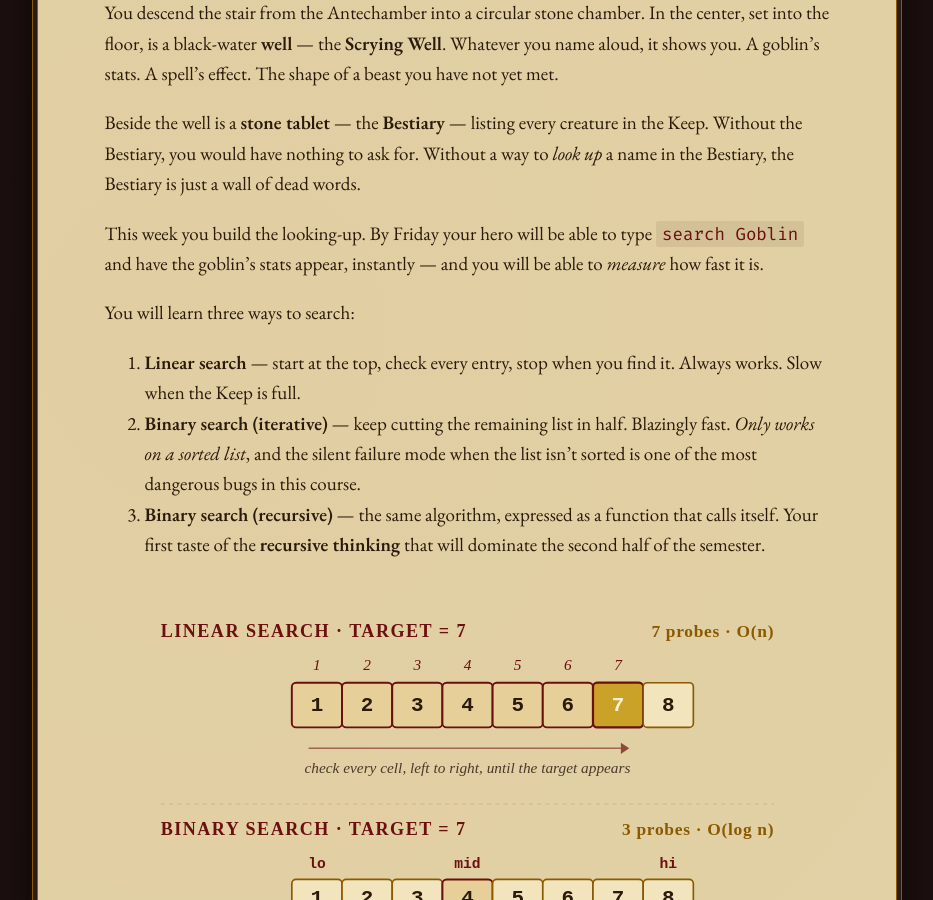
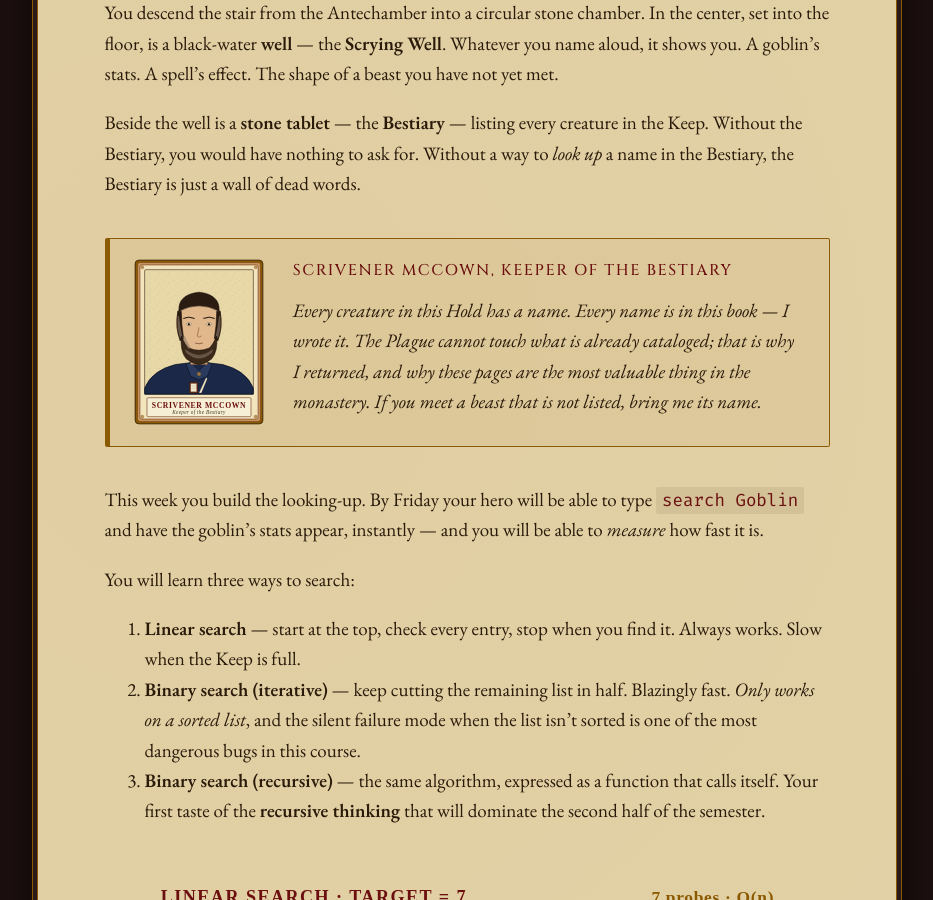
Before and after one commit to HogRed/comp2450, a Jekyll site: the page built from _floors/floor-01.md, in a window 1280 px wide and 900 px high, scrolled down 581 px. Shown: the whole window, without its empty margins (173-1106 px from the left). Built offline with Jekyll 4.4.1, drawn with Linux system fonts in a browser that asks for light colours; some web fonts are replaced.

Commit message:
Place Brother Faith on Floor 0 and Scrivener McCown on Floor 1
The Abbot now greets the student at the gate of the Antechamber, framing
Floor 0's vocabulary work in his voice. McCown introduces himself
beside the Bestiary on Floor 1 as its author and explains why
cataloging is the only known counter to the Unsorted Plague — turning
the stone tablet from set dressing into a named character's life work.

Co-Authored-By: Claude Opus 4.7 <noreply@anthropic.com>

```diff
--- a/_floors/floor-01.md
+++ b/_floors/floor-01.md
@@ -11,6 +11,17 @@ zybook: "Chapter 2"
 You descend the stair from the Antechamber into a circular stone chamber. In the center, set into the floor, is a black-water **well** — the **Scrying Well**. Whatever you name aloud, it shows you. A goblin's stats. A spell's effect. The shape of a beast you have not yet met.
 
 Beside the well is a **stone tablet** — the **Bestiary** — listing every creature in the Keep. Without the Bestiary, you would have nothing to ask for. Without a way to *look up* a name in the Bestiary, the Bestiary is just a wall of dead words.
+
+<div class="character-card" markdown="1">
+<div class="character-portrait">
+  <img src="{{ '/assets/portraits/mccown.svg' | relative_url }}" alt="Scrivener McCown, Keeper of the Bestiary — scholar with salt-and-pepper hair and beard, dark indigo robe with brass clasp, ledger and quill at chest."/>
+</div>
+<div class="character-quote" markdown="1">
+<span class="speaker">Scrivener McCown, Keeper of the Bestiary</span>
+
+Every creature in this Hold has a name. Every name is in this book — I wrote it. The Plague cannot touch what is already cataloged; that is why I returned, and why these pages are the most valuable thing in the monastery. If you meet a beast that is not listed, bring me its name.
+</div>
+</div>
 
 This week you build the looking-up. By Friday your hero will be able to type `search Goblin` and have the goblin's stats appear, instantly — and you will be able to *measure* how fast it is.
 
```
Also changed, not shown: _floors/floor-00.md (+11 -0 lines).
